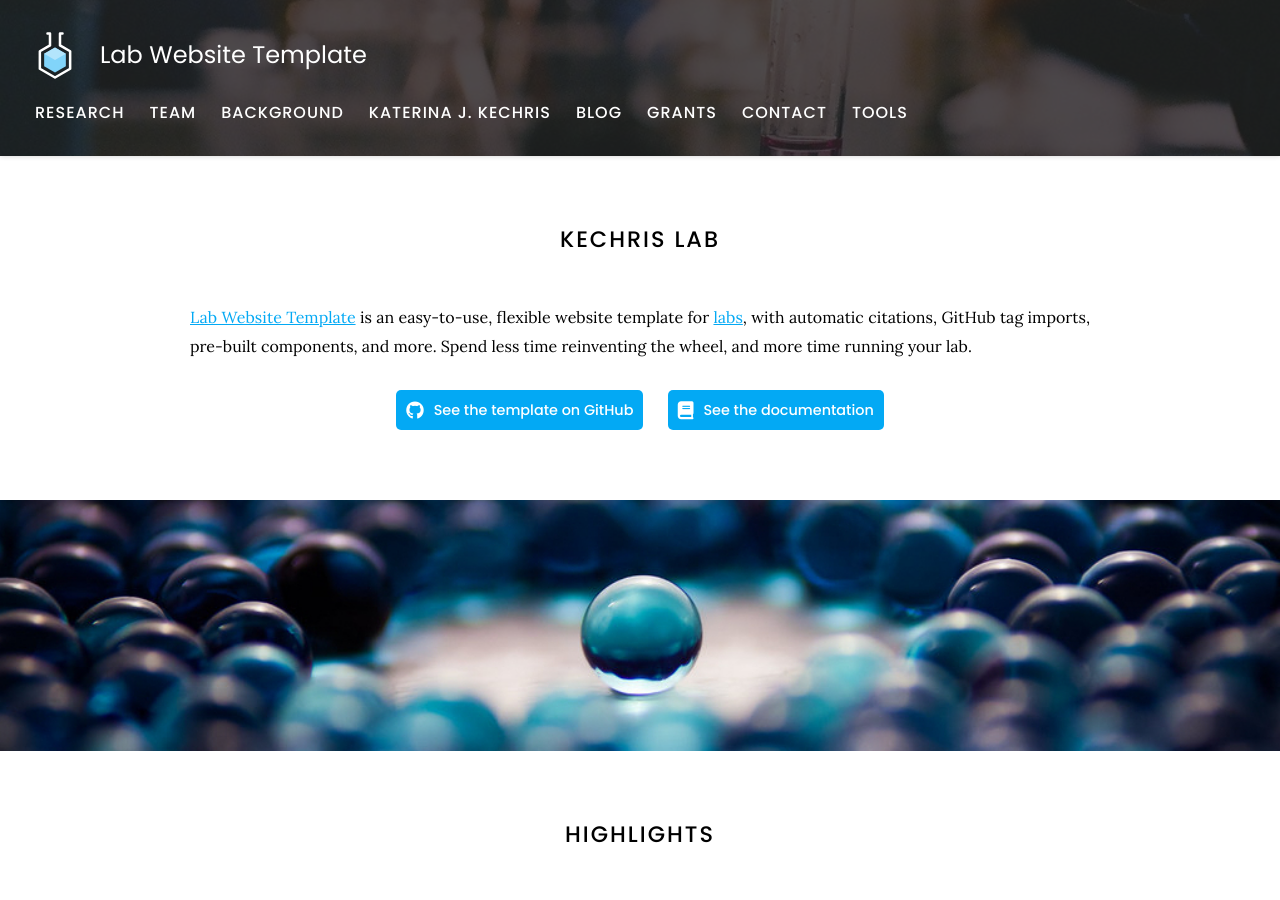
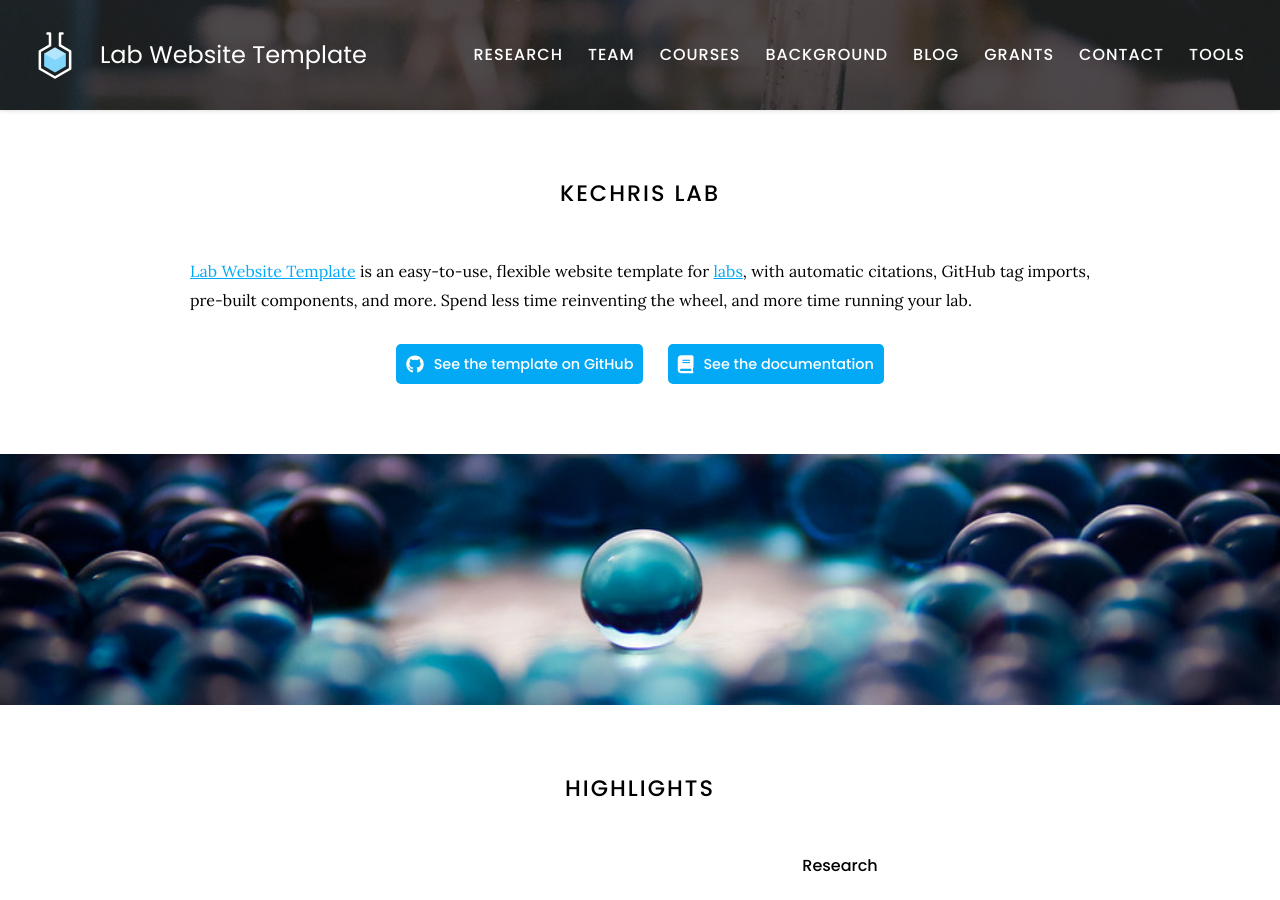
Before and after one commit to KechrisLab/kechrislab.github.io, a Jekyll site: the page built from index.md, in a window 1280 px wide and 900 px high. Built offline with Jekyll 4.4.1, drawn with Linux system fonts in a browser that asks for light colours.

Commit message:
Update index.md

```diff
--- a/teaching/index.md
+++ b/teaching/index.md
@@ -1,8 +1,8 @@
 ---
-title: Katerina J. Kechris
+title: Courses
 description: Teaching
 nav:
-  order: 4
+  order: 3
   tooltip: Classes
 
 header: images/header-for-this-page.jpg
```
